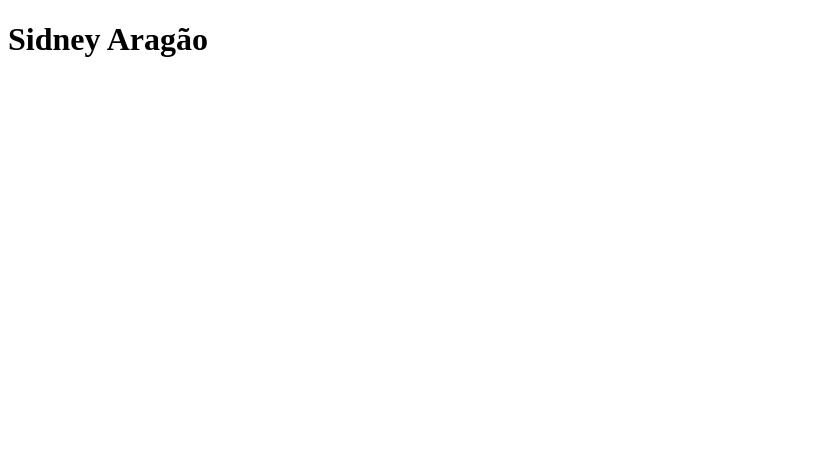
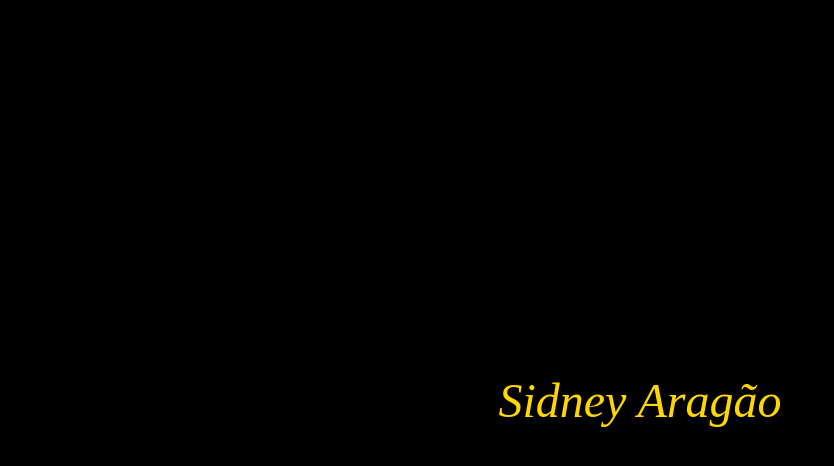
Before and after one commit to Sidney010/portifolio, a plain HTML site: page index.html in a window 1280 px wide. Shown: the whole page, without its empty margins (0-834 px from the left). Drawn offline with Linux system fonts and the light colour scheme.

Commit message:
Css concluído

```diff
--- a/index.html
+++ b/index.html
@@ -4,6 +4,7 @@
 <head>
     <meta charset="UTF-8">
     <meta name="viewport" content="width=device-width, initial-scale=1.0">
+    <link rel="stylesheet" href="style.css">
     <title>Portifólio</title>
 </head>
 
--- /dev/null
+++ b/style.css
@@ -0,0 +1,24 @@
+* {
+    padding: 0;
+    margin: 0;
+    box-sizing: border-box;
+}
+
+body {
+    height: 100vh;
+    display: grid;
+    grid-template-rows: 100px 1fr 100px;
+    background-color: black;
+}
+
+main {
+    display: grid;
+    place-content: center;
+}
+
+h1 {
+    font-size: 3rem;
+    color: gold;
+    font-weight: 100;
+    font-style: italic;
+}
```
